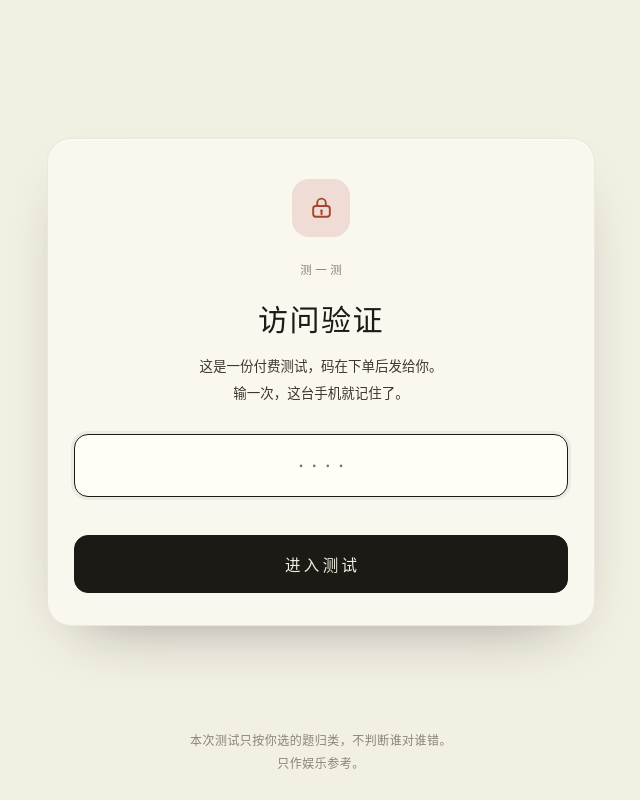
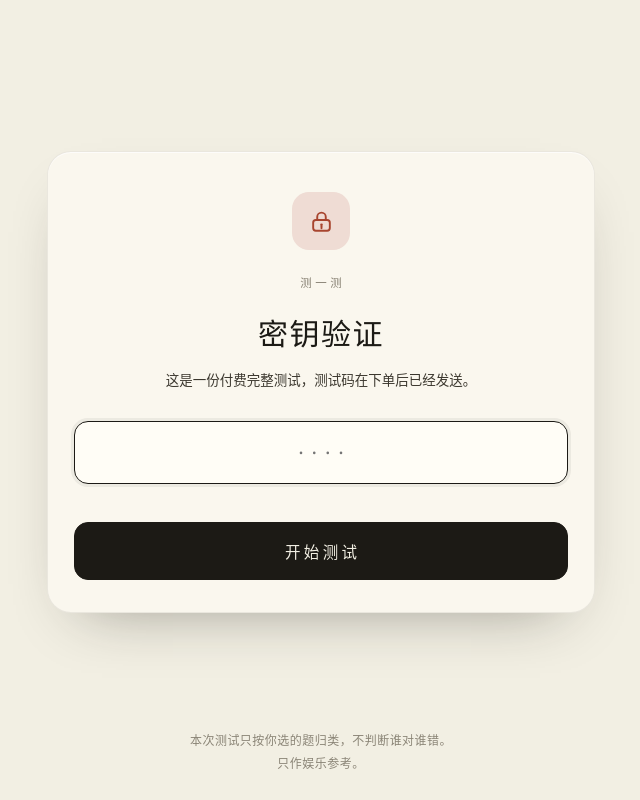
Before and after one commit to linkonmoney/zousan, a plain HTML site: page index.html in a window 1280 px wide. Shown: the whole page, without its empty margins (319-959 px from the left). Drawn offline with Linux system fonts and the light colour scheme.

Commit message:
Add files via upload

```diff
--- a/index.html
+++ b/index.html
@@ -178,11 +178,11 @@ body.locked{overflow:hidden}
       </svg>
     </div>
     <div class="g-cap">测一测</div>
-    <div class="g-t">访问验证</div>
-    <p class="g-s">这是一份付费测试，码在下单后发给你。<br>输一次，这台手机就记住了。</p>
+    <div class="g-t">密钥验证</div>
+    <p class="g-s">这是一份付费完整测试，测试码在下单后已经发送。</p>
     <input class="g-in" id="g-in" type="tel" inputmode="numeric" maxlength="4" placeholder="····" autocomplete="off" autocapitalize="off" spellcheck="false" aria-label="访问码">
     <div class="g-err" id="g-err"></div>
-    <button class="btn" id="g-go">进入测试</button>
+    <button class="btn" id="g-go">开始测试</button>
   </div>
   <div class="g-foot">本次测试只按你选的题归类，不判断谁对谁错。<br>只作娱乐参考。</div>
 </div>
```
